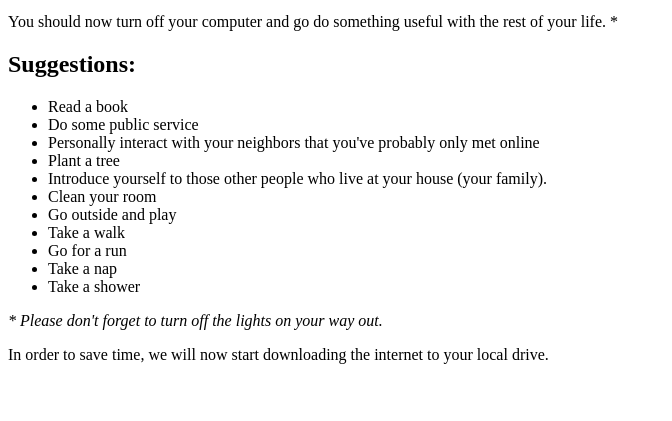
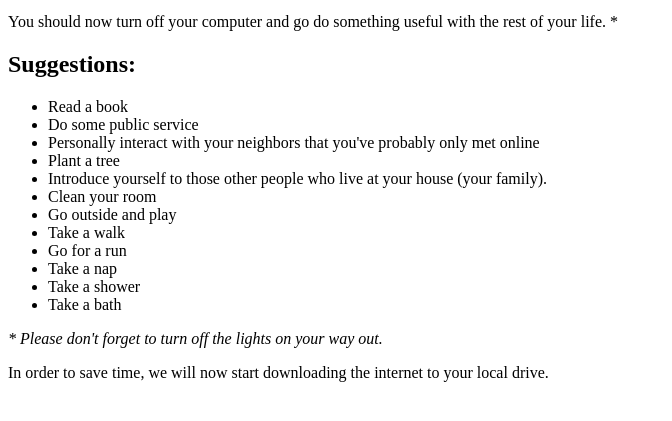
Before and after one commit to scchiw/L00205246-DevOps_Software_Eng_Assignment_Task3_minipipeline, a plain HTML site: page index.html in a window 1280 px wide. Shown: the part 155-576 px from the top of the page, without its empty margins (0-672 px from the left). Drawn offline with Linux system fonts and the light colour scheme.

Commit message:
update webpage to test Grafana

```diff
--- a/index.html
+++ b/index.html
@@ -28,6 +28,7 @@
         <li>Go for a run</li>
         <li>Take a nap</li>
         <li>Take a shower</li>
+        <li>Take a bath</li>
     </ul>
 
     <p><em>* Please don't forget to turn off the lights on your way out.</em></p>
```
